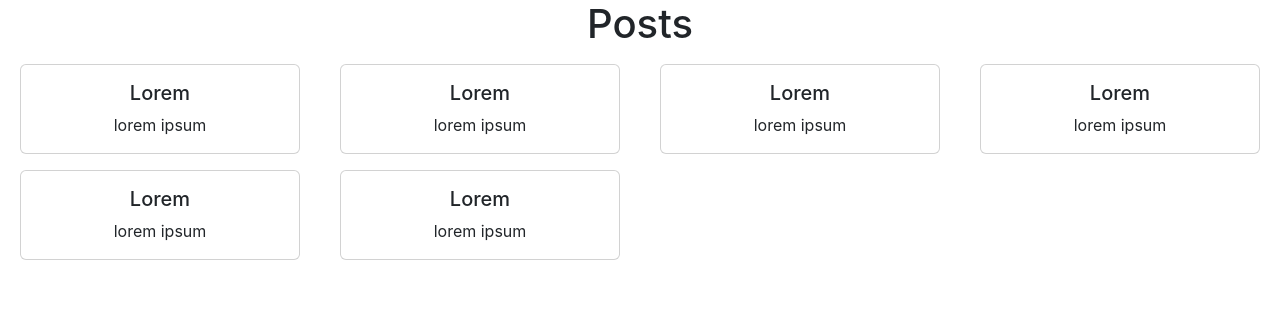
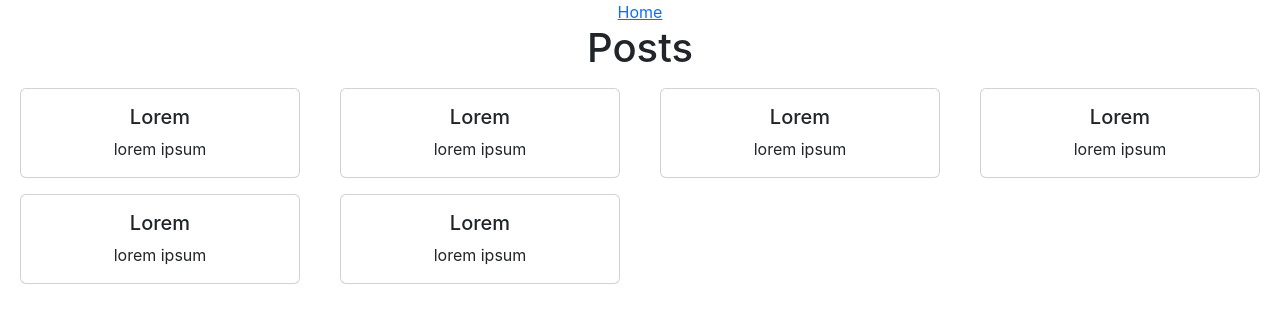
Before and after one commit to chanchanto/blog_app_frontend, a React (Create React App) app: page / in a window 1280 px wide. Shown: the top 322 px of the page. Built offline with nearby package versions, Linux system fonts and the light colour scheme.

Commit message:
add router

```diff
--- a/package.json
+++ b/package.json
@@ -11,6 +11,7 @@
     "react": "^18.2.0",
     "react-bootstrap": "^2.7.2",
     "react-dom": "^18.2.0",
+    "react-router-dom": "^6.10.0",
     "react-scripts": "5.0.1",
     "web-vitals": "^2.1.4"
   },
--- a/src/App.js
+++ b/src/App.js
@@ -1,10 +1,40 @@
+// router
+import {
+  createBrowserRouter,
+  createRoutesFromElements,
+  Route,
+  RouterProvider
+} from 'react-router-dom';
+
+// pages
+import Home from './pages/Home';
+import NotFound from './pages/NotFound';
+import PostIndex from './pages/posts/PostIndex';
+import PostDetails from './pages/posts/PostDetails';
+
+// layouts
+import RootLayout from './pages/layouts/RootLayout';
+
+// css
 import './App.css';
-import Home from './Home';
+
+const router = createBrowserRouter(
+  createRoutesFromElements(
+    <Route path="/" element={<RootLayout />}>
+      <Route index element={<Home />} />
+      <Route path="posts">
+        <Route index element={<PostIndex />} key="index" />
+        <Route path=":id" element={<PostDetails />} key="show" />
+      </Route>
+      <Route path="*" element={<NotFound />} />
+    </Route>
+  )
+)
 
 function App() {
   return (
     <div className="App">
-      <Home />
+      <RouterProvider router={router} />
     </div>
   );
 }
--- /dev/null
+++ b/src/pages/Home.js
@@ -0,0 +1,9 @@
+import PostIndex from "./posts/PostIndex";
+
+const Home = () => {
+  return (
+    <PostIndex />
+  );
+}
+
+export default Home;
--- /dev/null
+++ b/src/pages/NotFound.js
@@ -0,0 +1,12 @@
+import { NavLink } from "react-router-dom"
+
+const NotFound = () => {
+  return (
+    <div className="not-found">
+      404 - Not found
+      <p>Go back to the <NavLink to="/">Home</NavLink>.</p>
+    </div>
+  );
+}
+
+export default NotFound;
--- /dev/null
+++ b/src/pages/layouts/RootLayout.js
@@ -0,0 +1,19 @@
+import { Outlet, NavLink } from "react-router-dom";
+
+const RootLayout = () => {
+  return (
+    <div className="root-layout">
+      <header>
+        <nav>
+          <NavLink to="/">Home</NavLink>
+        </nav>
+      </header>
+
+      <main>
+        <Outlet />
+      </main>
+    </div>
+  );
+}
+
+export default RootLayout;
--- /dev/null
+++ b/src/pages/posts/PostDetails.js
@@ -0,0 +1,15 @@
+import { Card } from "react-bootstrap";
+import { useParams } from "react-router-dom";
+
+const PostDetails = () => {
+  const { id } = useParams()
+
+  return (
+    <Card className="post-details">
+      <Card.Title>post details: {id}</Card.Title>
+      <Card.Text> Lorem ipsum dolor sit amet consectetur adipisicing elit. Reprehenderit nam eligendi omnis alias ratione accusantium quis repellendus, tempore, modi dignissimos animi rem dolor id placeat enim facere repellat quibusdam! Nostrum! </Card.Text>
+    </Card>
+  );
+}
+
+export default PostDetails;
--- a/src/Home.js
+++ b/src/pages/posts/PostIndex.js
@@ -1,8 +1,8 @@
 import { useState } from "react";
 import { Container } from "react-bootstrap";
-import PostList from "./PostList";
+import PostList from "./components/PostList";
 
-const Home = () => {
+const PostIndex = () => {
   const pageTitle = 'Posts'
   const [posts, setPosts] = useState([
     { title: 'Lorem', content: 'lorem ipsum', author: 'u1', id: 1 },
@@ -21,4 +21,4 @@ const Home = () => {
   );
 }
 
-export default Home;
+export default PostIndex;
```
Also changed, not shown: src/pages/posts/components/PostItem.js (renamed from src/PostItem.js), src/pages/posts/components/PostList.js (renamed from src/PostList.js), 1 other file (tests, documents, lock files or other folders).
